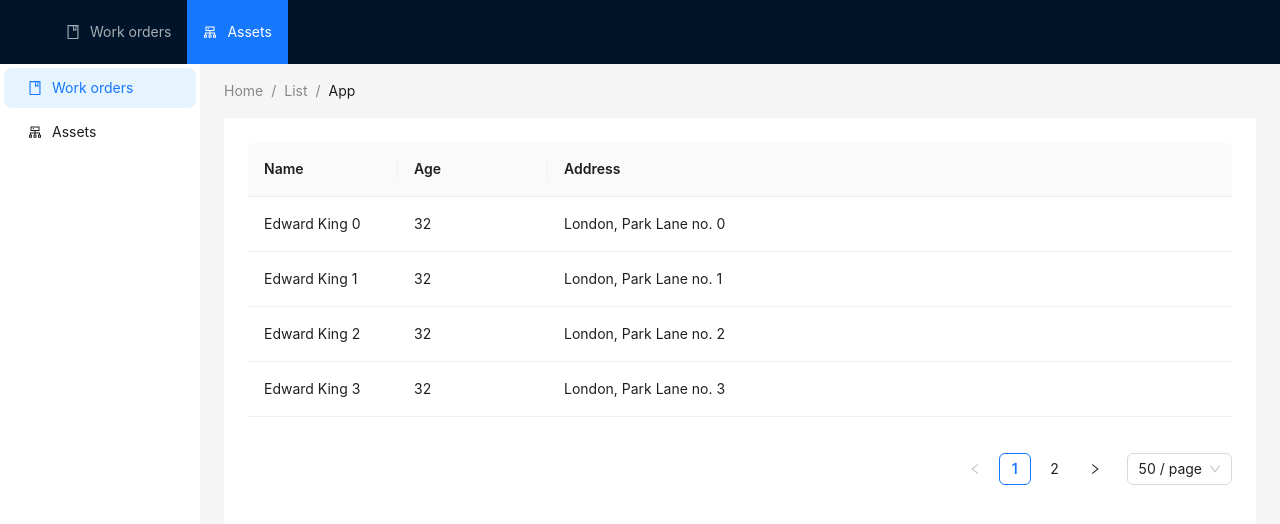
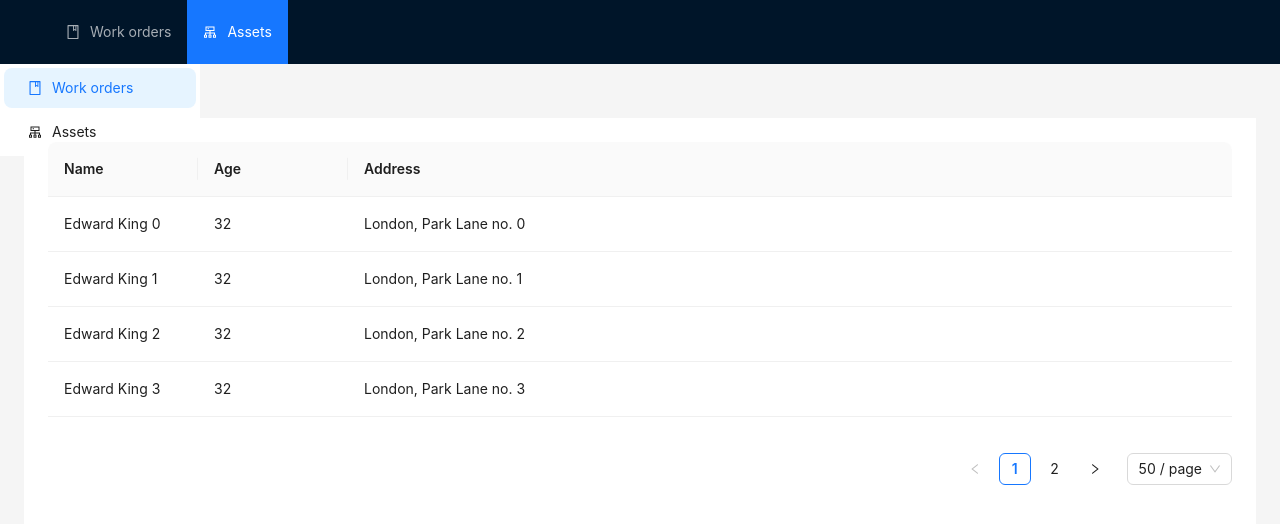
Before and after one commit to NicKyeaa/asm-front, a React (Vite) app: page / in a window 1280 px wide. Shown: the top 524 px of the page. Built offline with nearby package versions, Linux system fonts and the light colour scheme.

Commit message:
Added fixed position

```diff
--- a/src/pages/Homepage/MainLayout.tsx
+++ b/src/pages/Homepage/MainLayout.tsx
@@ -38,7 +38,13 @@ const MainLayout: React.FC = () => {
         />
       </Header>
       <Layout>
-        <Sider width={200} style={{ background: colorBgContainer }}>
+        <Sider
+          width={200}
+          style={{
+            background: colorBgContainer,
+            position: "fixed",
+          }}
+        >
           <Menu
             mode='inline'
             defaultSelectedKeys={["1"]}
```
